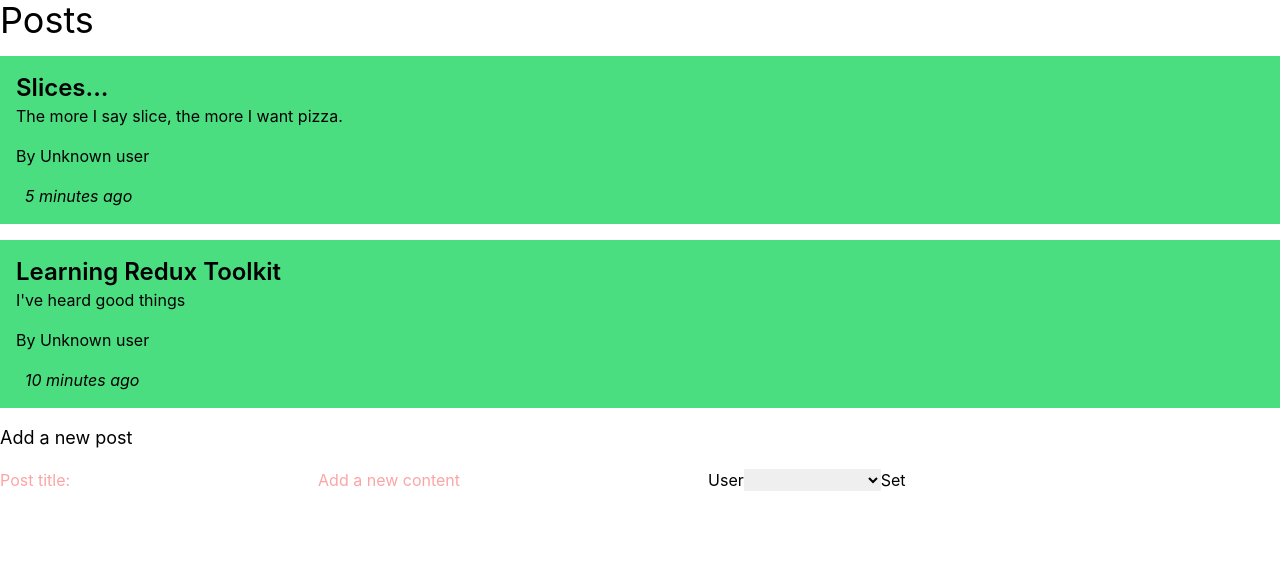
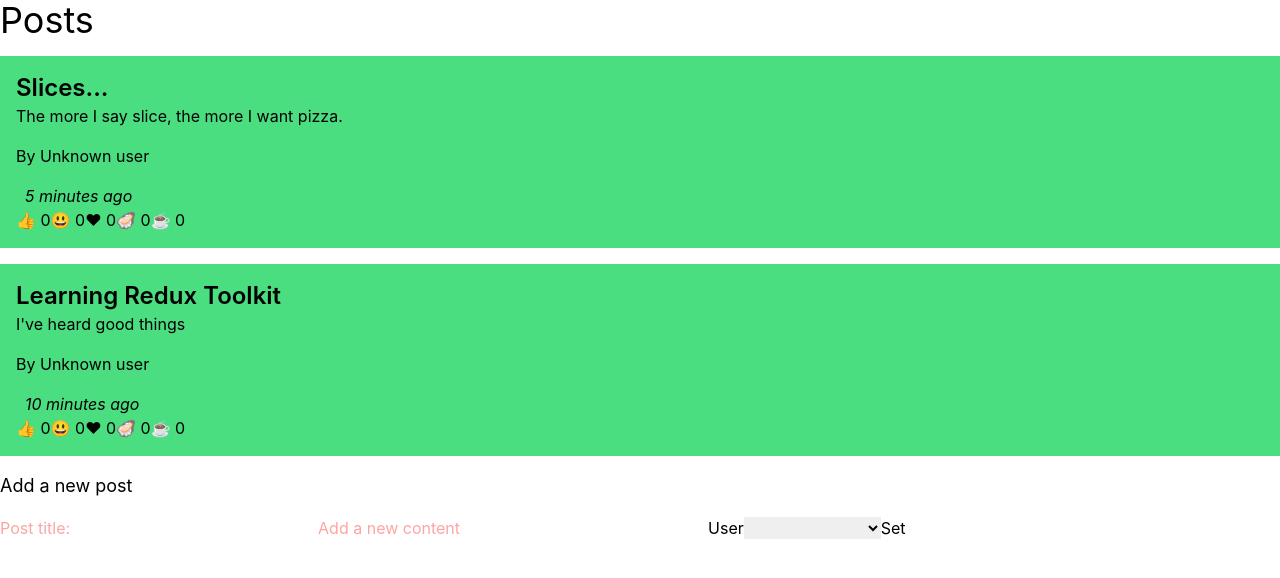
Before and after one commit to semir709/Redux-postAppLearning, a React (Create React App) app: page / in a window 1280 px wide. Shown: the top 578 px of the page. Built offline with nearby package versions, Linux system fonts and the light colour scheme.

Commit message:
added the emoji buttons

```diff
--- a/src/feauters/posts/PostList.js
+++ b/src/feauters/posts/PostList.js
@@ -3,18 +3,20 @@ import { useSelector } from "react-redux";
 import { selectAllPosts } from "./postSlice";
 import ShowAuthor from "./ShowAuthor";
 import DatePublished from "./DatePublished";
+import ReactionButtons from "./ReactionButtons";
 
 const PostList = () => {
   const posts = useSelector(selectAllPosts);
 
   const orderPosts = posts.slice().sort((a, b) => b.date.localeCompare(a.date));
 
-  const allPosts = orderPosts.map(({ id, title, content, date, userId }) => (
-    <article className="my-4 bg-green-400 p-4" key={id}>
-      <h3 className="text-2xl font-semibold">{title}</h3>
-      <p>{content.substring(0, 100)}</p>
-      <ShowAuthor userId={userId} />
-      <DatePublished date={date} />
+  const allPosts = orderPosts.map((post) => (
+    <article className="my-4 bg-green-400 p-4" key={post.id}>
+      <h3 className="text-2xl font-semibold">{post.title}</h3>
+      <p>{post.content.substring(0, 100)}</p>
+      <ShowAuthor userId={post.userId} />
+      <DatePublished date={post.date} />
+      <ReactionButtons post={post} />
     </article>
   ));
 
--- /dev/null
+++ b/src/feauters/posts/ReactionButtons.js
@@ -0,0 +1,30 @@
+import React from "react";
+import { useDispatch } from "react-redux";
+import { reactionAdded } from "./postSlice";
+
+const reactionEmoji = {
+  thumsUp: "👍",
+  wow: "😃",
+  heart: "❤",
+  rocket: "🦪",
+  coffee: "☕",
+};
+
+const ReactionButtons = ({ post }) => {
+  const dispatch = useDispatch();
+
+  const buttons = Object.entries(reactionEmoji).map(([name, emoji]) => {
+    return (
+      <button
+        key={name}
+        type="button"
+        onClick={() => dispatch(reactionAdded({ id: post.id, reaction: name }))}
+      >
+        {emoji} {post.reactions[name]}
+      </button>
+    );
+  });
+  return <div>{buttons}</div>;
+};
+
+export default ReactionButtons;
--- a/src/feauters/posts/postSlice.js
+++ b/src/feauters/posts/postSlice.js
@@ -8,12 +8,26 @@ const initialState = [
     title: "Learning Redux Toolkit",
     content: "I've heard good things",
     date: sub(new Date(), { minutes: 10 }).toISOString(),
+    reactions: {
+      thumsUp: 0,
+      wow: 0,
+      heart: 0,
+      rocket: 0,
+      coffee: 0,
+    },
   },
   {
     id: 2,
     title: "Slices...",
     content: "The more I say slice, the more I want pizza.",
     date: sub(new Date(), { minutes: 5 }).toISOString(),
+    reactions: {
+      thumsUp: 0,
+      wow: 0,
+      heart: 0,
+      rocket: 0,
+      coffee: 0,
+    },
   },
 ];
 
@@ -33,15 +47,30 @@ export const postSlice = createSlice({
             content,
             date: new Date().toISOString(),
             userId: user,
+            reactions: {
+              thumsUp: 0,
+              wow: 0,
+              heart: 0,
+              rocket: 0,
+              coffee: 0,
+            },
           },
         };
       },
+    },
+
+    reactionAdded(state, action) {
+      const { id, reaction } = action.payload;
+      const exsistingPost = state.find((post) => id === post.id);
+      if (exsistingPost) {
+        exsistingPost.reactions[reaction]++;
+      }
     },
   },
 });
 
 export const selectAllPosts = (state) => state.posts;
 
-export const { postAdded } = postSlice.actions;
+export const { postAdded, reactionAdded } = postSlice.actions;
 
 export default postSlice.reducer;
```
